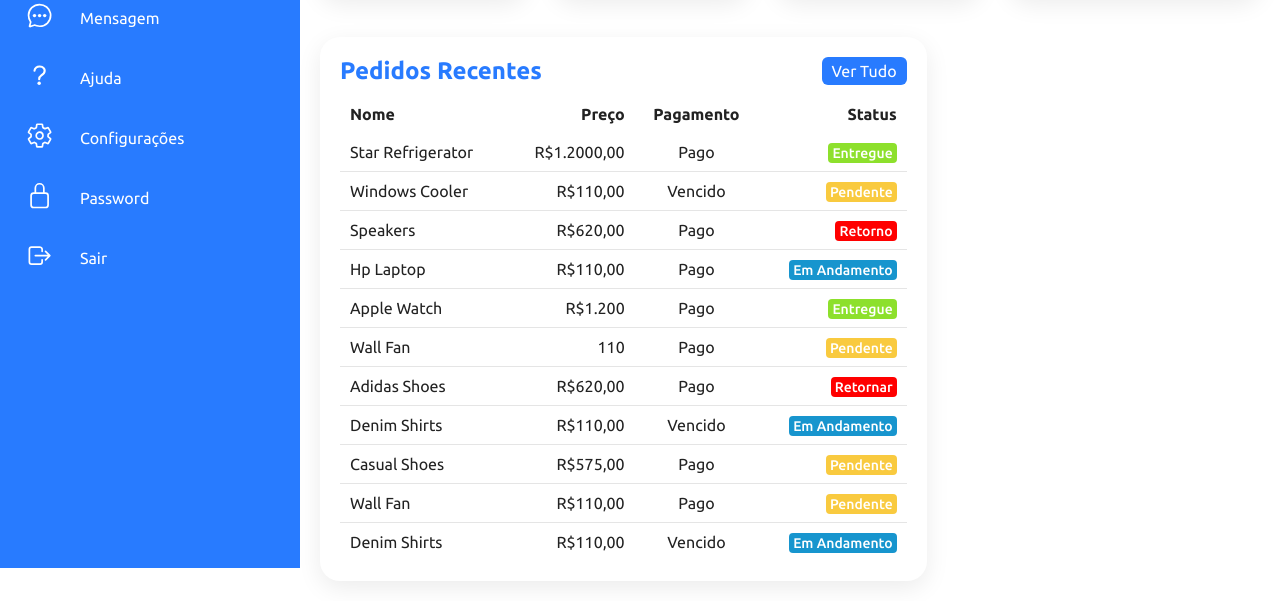
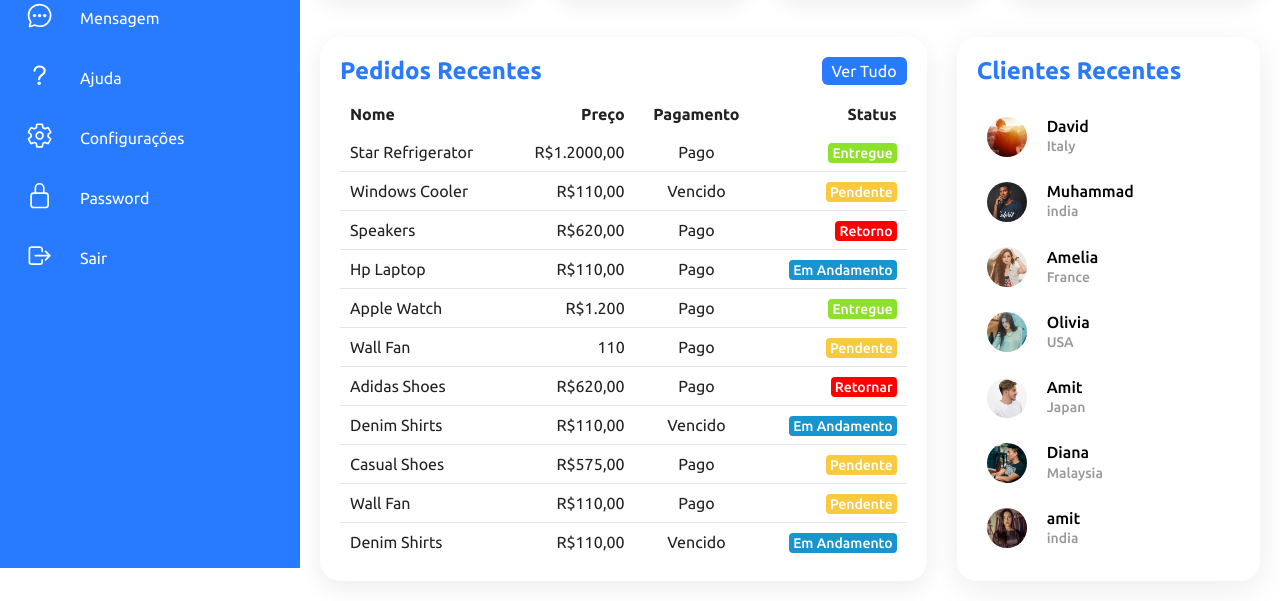
Before and after one commit to OdranoelGomes/Admin_Dashboard, a plain HTML site: page index.html in a window 1280 px wide. Shown: the part 232-833 px from the top of the page. Drawn offline with nearby package versions, Linux system fonts and the light colour scheme.

Commit message:
Finalizado a estrutura do site

```diff
--- a/css/style.css
+++ b/css/style.css
@@ -373,3 +373,54 @@
     font-size: 14px;
     font-weight: 500;
 }
+
+.recentCustomers {
+    position: relative;
+    display: grid;
+    min-height: 500px;
+    padding: 20px;
+    background: var(--white);
+    box-shadow: 0 7px 35px rgba(0,0,0,0.08);
+    border-radius: 20px;
+}
+.recentCustomers .imgBx {
+    position: relative;
+    width: 40px;
+    height: 40px;
+    border-radius: 50%;
+    overflow: hidden;
+}
+
+.recentCustomers .imgBx img {
+    position: absolute;
+    top: 0;
+    left: 0;
+    width: 100%;
+    height: 100%;
+    object-fit: cover;
+}
+
+.recentCustomers table tr td {
+    padding: 12px 10px;
+}
+
+.recentCustomers table tr td h4 {
+    font-size: 16px;
+    font-weight: 500;
+    line-height: 1.2em;
+}
+
+.recentCustomers table tr td h4 span {
+    font-size: 14px;
+    color: var(--black2);
+}
+
+
+.recentCustomers table tr:hover{
+    background: var(--blue);
+    color: var(--white);
+}
+
+.recentCustomers table tr:hover td h4 span {
+    color: var(--white);
+}
--- a/index.html
+++ b/index.html
@@ -127,9 +127,8 @@
                 </div>
             </div>
 
-            <!-- lista de detalhes do pedido -->
-
             <div class="details">
+                <!-- lista de detalhes do pedido -->
                 <div class="recentOrders">
                     <div class="cardHeader">
                         <h2>Pedidos Recentes</h2>
@@ -214,6 +213,43 @@
                         </tbody>
                     </table>
                 </div>
+
+                <!-- Novos clientes -->
+                <div class="recentCustomers">
+                    <div class="cardHeader">
+                        <h2>Clientes Recentes</h2>
+                    </div>
+                    <table>
+                        <tr>
+                            <td width="60px"><div class="imgBx"><img src="images/img1.jpg"></div></div></td>
+                            <td><h4>David<br><span>Italy</span></h4></td>
+                        </tr>
+                        <tr>
+                            <td width="60px"><div class="imgBx"><img src="images/img2.jpg"></div></div></td>
+                            <td><h4>Muhammad<br><span>india</span></h4></td>
+                        </tr>
+                        <tr>
+                            <td width="60px"><div class="imgBx"><img src="images/img3.jpg"></div></div></td>
+                            <td><h4>Amelia<br><span>France</span></h4></td>
+                        </tr>
+                        <tr>
+                            <td width="60px"><div class="imgBx"><img src="images/img4.jpg"></div></div></td>
+                            <td><h4>Olivia<br><span>USA</span></h4></td>
+                        </tr>
+                        <tr>
+                            <td width="60px"><div class="imgBx"><img src="images/img5.jpg"></div></div></td>
+                            <td><h4>Amit<br><span>Japan</span></h4></td>
+                        </tr>
+                        <tr>
+                            <td width="60px"><div class="imgBx"><img src="images/img6.jpg"></div></div></td>
+                            <td><h4>Diana<br><span>Malaysia</span></h4></td>
+                        </tr>
+                        <tr>
+                            <td width="60px"><div class="imgBx"><img src="images/img7.jpg"></div></div></td>
+                            <td><h4>amit<br><span>india</span></h4></td>
+                        </tr>
+                    </table>
+                </div>
             </div>
 
 
```
